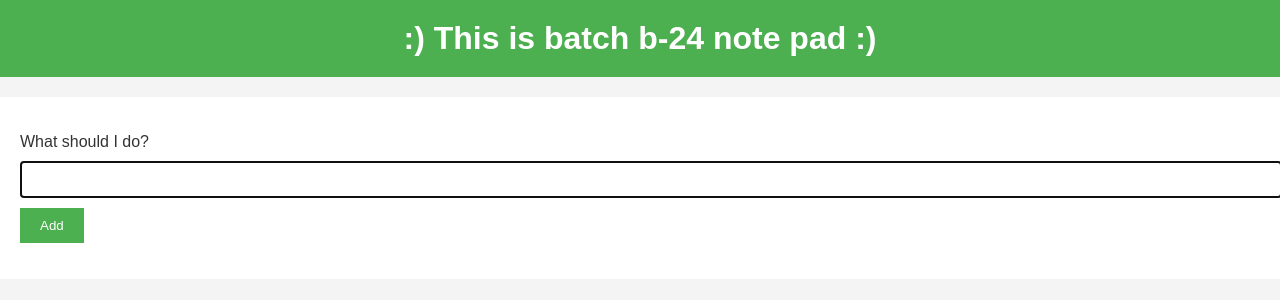
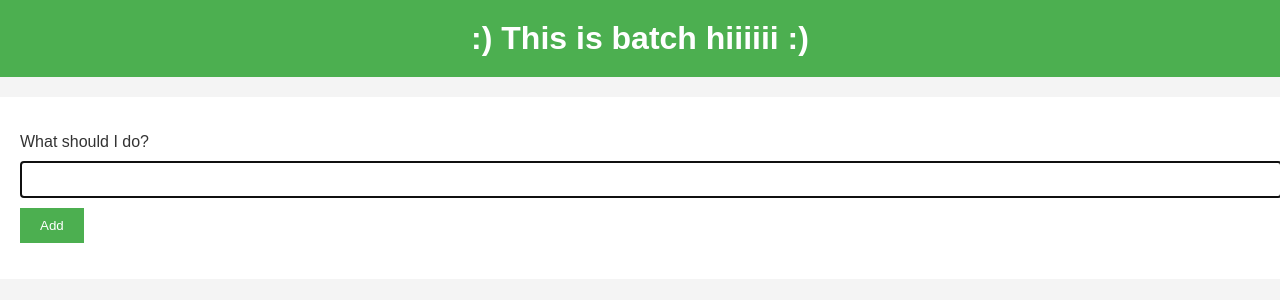
Before and after one commit to tejasdaundkar/cicd, a Node server app: page /todo in a window 1280 px wide. Shown: the top 300 px of the page. Run offline with Node 20, Linux system fonts and the light colour scheme.

Commit message:
Update todo.ejs
hiii

```diff
--- a/views/todo.ejs
+++ b/views/todo.ejs
@@ -89,7 +89,7 @@
     </head>
 
     <body>
-        <h1> :) This is batch b-24 note pad :) </h1>
+        <h1> :) This is batch hiiiiii :) </h1>
         <ul>
             <% todolist.forEach(function(todo, index) { %>
             <li>
```
